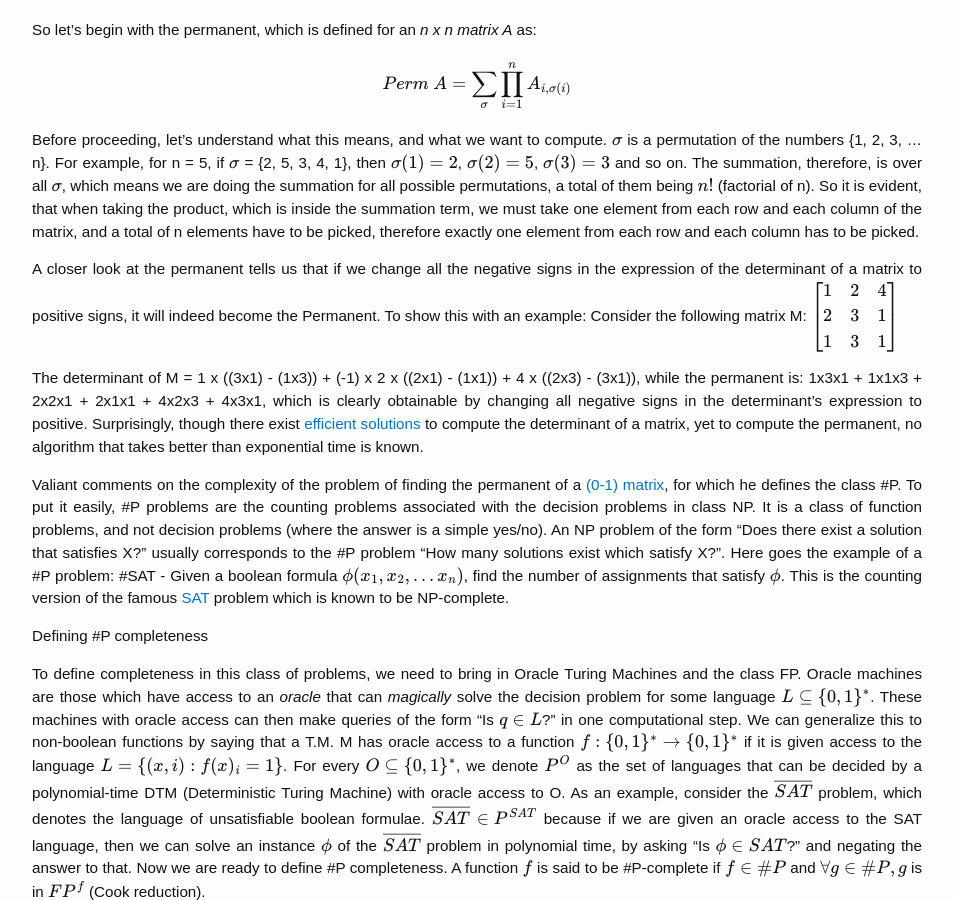
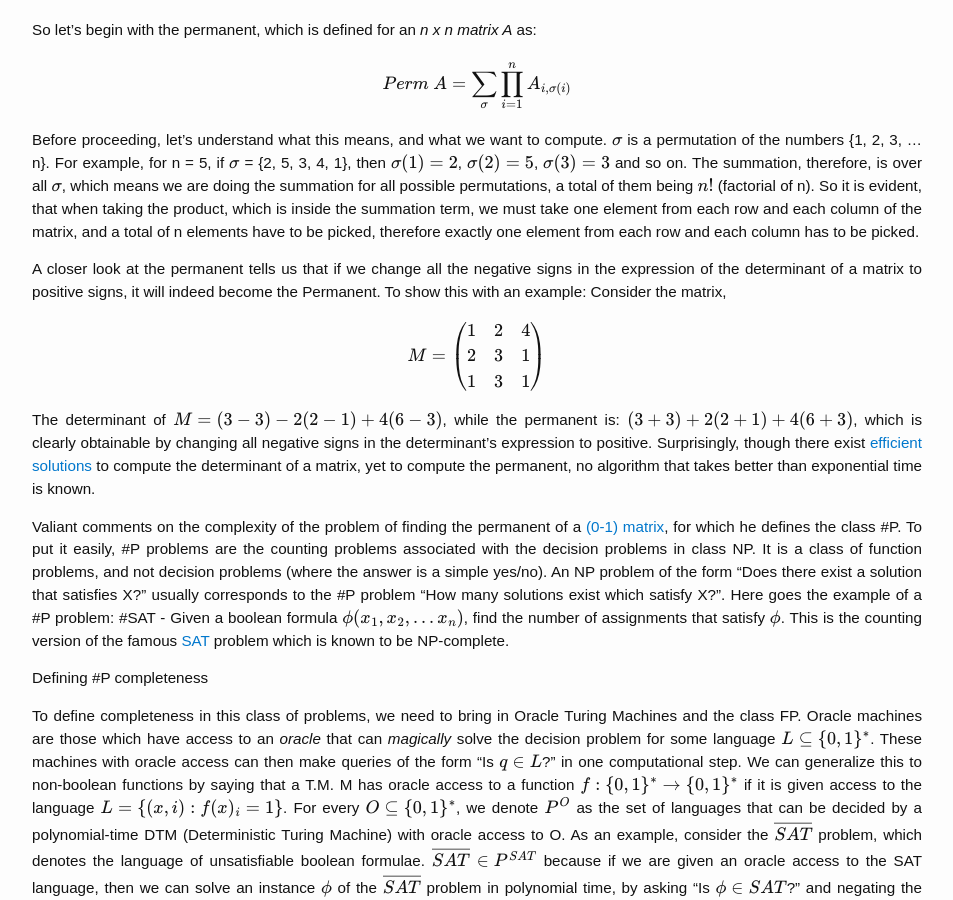
Before and after one commit to aseemrb/aseemrb.github.io, a Jekyll site: the page built from _posts/2016-03-23-sharp-p-problems.md, in a window 1280 px wide and 900 px high, scrolled down 462 px. Shown: the whole window, without its empty margins (163-1116 px from the left). Built offline with Jekyll 4.4.1, drawn with Linux system fonts in a browser that asks for light colours; formulas are drawn with MathJax 3; some of the changed text lies outside the part shown.

Commit message:
bmatrix to pmatrix

```diff
--- a/_posts/2016-03-23-sharp-p-problems.md
+++ b/_posts/2016-03-23-sharp-p-problems.md
@@ -23,16 +23,17 @@ $$\sigma$$ is a permutation of the numbers {1, 2, 3, ... n}.
 For example, for n = 5, if $$\sigma$$ = {2, 5, 3, 4, 1}, then $$\sigma(1) = 2$$, $$\sigma(2) = 5$$, $$\sigma(3) = 3$$ and so on. The summation, therefore, is over all $$\sigma$$, which means we are doing the summation for all possible permutations, a total of them being $$n!$$ (factorial of n). So it is evident, that when taking the product, which is inside the summation term, we must take one element from each row and each column of the matrix, and a total of n elements have to be picked, therefore exactly one element from each row and each column has to be picked.
 
 A closer look at the permanent tells us that if we change all the negative signs in the expression of the determinant of a matrix to positive signs, it will indeed become the Permanent. To show this with an example:
-Consider the following matrix M:
-$$
-        \begin{bmatrix}
+Consider the matrix,
+
+$$M =
+        \begin{pmatrix}
         1 & 2 & 4 \\
         2 & 3 & 1 \\
         1 & 3 & 1 \\
-        \end{bmatrix}
+        \end{pmatrix}
 $$
 
-The determinant of M = 1 x ((3x1) - (1x3)) + (-1) x 2 x ((2x1) - (1x1)) + 4 x ((2x3) - (3x1)), while the permanent is: 1x3x1 + 1x1x3 + 2x2x1 + 2x1x1 + 4x2x3 + 4x3x1, which is clearly obtainable by changing all negative signs in the determinant's expression to positive. Surprisingly, though there exist [efficient solutions](https://en.wikipedia.org/wiki/Determinant#Calculation) to compute the determinant of a matrix, yet to compute the permanent, no algorithm that takes better than exponential time is known.
+The determinant of $$M = (3 - 3) -2(2 - 1) + 4(6 - 3)$$, while the permanent is: $$(3 + 3) + 2(2 + 1) + 4(6 + 3)$$, which is clearly obtainable by changing all negative signs in the determinant's expression to positive. Surprisingly, though there exist [efficient solutions](https://en.wikipedia.org/wiki/Determinant#Calculation) to compute the determinant of a matrix, yet to compute the permanent, no algorithm that takes better than exponential time is known.
 
 Valiant comments on the complexity of the problem of finding the permanent of a [(0-1) matrix](https://en.wikipedia.org/wiki/Logical_matrix), for which he defines the class #P. To put it easily, #P problems are the counting problems associated with the decision problems in class NP. It is a class of function problems, and not decision problems (where the answer is a simple yes/no). An NP problem of the form "Does there exist a solution that satisfies X?" usually corresponds to the #P problem "How many solutions exist which satisfy X?". Here goes the example of a #P problem:
 &#35;SAT - Given a boolean formula $$\phi(x_1, x_2, ... x_n)$$, find the number of assignments that satisfy $$\phi$$. This is the counting version of the famous [SAT](https://en.wikipedia.org/wiki/Boolean_satisfiability_problem) problem which is known to be NP-complete.
@@ -83,13 +84,15 @@ For this example, the following are the structures:
 |:-----------------:|:-----------------------:|
 | ![Track T5]({{site.baseurl}}/images/sharp-p-problems/t5.png) | ![Interchange R3]({{site.baseurl}}/images/sharp-p-problems/r3.png) |
 
-The small shaded regions are the junctions, which are themselves a network of nodes and edges represented by the adjacency matrix $$ X =
-        \begin{bmatrix}
+The small shaded regions are the junctions, which are themselves a network of nodes and edges represented by the adjacency matrix,
+
+$$ X =
+        \begin{pmatrix}
         0 & 1 & -1 & -1 \\
         1 & -1 & 1 & 1 \\
         0 & 1 & 1 & 2 \\
         0 & 1 & 3 & 0 \\
-        \end{bmatrix}
+        \end{pmatrix}.
 $$
 
 Why this matrix is valued exactly with these numbers will be clear as we proceed. This is a very crucial part. Let's note some important things:
```
